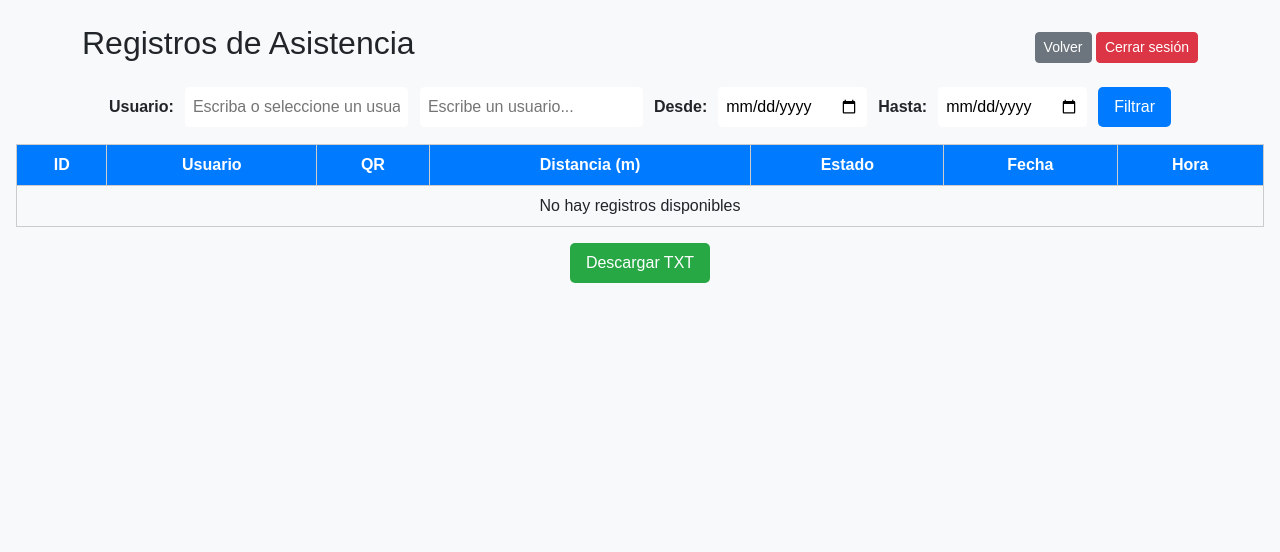
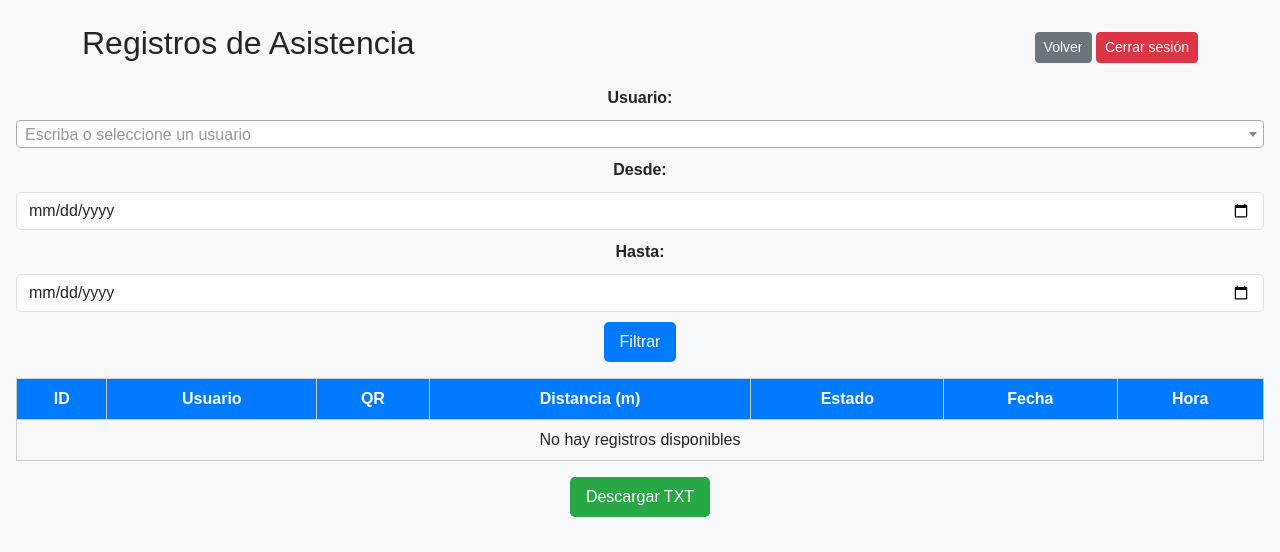
Before and after one commit to hectorxavier/qr-reader-web, a Flask app: page /registros in a window 1280 px wide. Shown: the top 552 px of the page. Run offline with Flask 3, Linux system fonts and the light colour scheme; a user stored in the database is signed in; data that the repository does not hold is empty; parts of the project's set-up code (start-up, migrations or seed data) failed here and were passed over; some libraries are stand-ins or nearby versions.

Commit message:
Ajuste pagina registro

```diff
--- a/templates/registros.html
+++ b/templates/registros.html
@@ -10,7 +10,6 @@
         main { padding: 1rem; }
         form { margin-bottom: 1rem; display: flex; flex-wrap: wrap; gap: 10px; justify-content: center; align-items: center; }
         label { font-weight: bold; }
-        input, select { padding: 0.5rem; border: 1px solid #f8f9fa; border-radius: 5px; }
         table { width: 100%; border-collapse: collapse; margin-top: 1rem; }
         th, td { border: 1px solid #ccc; padding: 0.5rem; text-align: center; }
         th { background-color: #007bff; color: white; }
@@ -22,6 +21,9 @@
         .btn-download:hover { background: #218838; }
         .card, .table-responsive { margin-top: 20px; }
     </style>
+
+    <!-- Select2 CSS -->
+    <link href="https://cdn.jsdelivr.net/npm/select2@4.1.0-rc.0/dist/css/select2.min.css" rel="stylesheet" />
 </head>
 <body>
 <div class="container mt-4">
@@ -37,25 +39,18 @@
         <!-- Filtros -->
         <form method="get" action="{{ url_for('registros') }}">
             <label for="usuario">Usuario:</label>
-            <input list="usuarios" id="usuario" name="usuario"
-                   placeholder="Escriba o seleccione un usuario"
-                   value="{{ request.args.get('usuario', '') }}">
-
-            <datalist id="usuarios">
+            <select id="usuario" name="usuario" class="form-select" style="min-width:200px;">
+                <option value="">Todos</option>
                 {% for u in usuarios %}
-                <option value="{{ u }}">
+                    <option value="{{ u }}" {% if request.args.get('usuario') == u %}selected{% endif %}>{{ u }}</option>
                 {% endfor %}
-            </datalist>
-
-            <input type="text" id="usuario_text" name="usuario"
-                value="{{ request.args.get('usuario', '') }}"
-                placeholder="Escribe un usuario...">
+            </select>
 
             <label for="fecha_inicio">Desde:</label>
-            <input type="date" id="fecha_inicio" name="fecha_inicio" value="{{ request.args.get('fecha_inicio', '') }}">
+            <input type="date" id="fecha_inicio" name="fecha_inicio" value="{{ request.args.get('fecha_inicio', '') }}" class="form-control">
 
             <label for="fecha_fin">Hasta:</label>
-            <input type="date" id="fecha_fin" name="fecha_fin" value="{{ request.args.get('fecha_fin', '') }}">
+            <input type="date" id="fecha_fin" name="fecha_fin" value="{{ request.args.get('fecha_fin', '') }}" class="form-control">
 
             <button type="submit">Filtrar</button>
         </form>
@@ -104,5 +99,18 @@
             </a>
         </div>
     </main>
+
+    <!-- Scripts -->
+    <script src="https://code.jquery.com/jquery-3.6.0.min.js"></script>
+    <script src="https://cdn.jsdelivr.net/npm/select2@4.1.0-rc.0/dist/js/select2.min.js"></script>
+    <script>
+        $(document).ready(function() {
+            $('#usuario').select2({
+                placeholder: "Escriba o seleccione un usuario",
+                allowClear: true,
+                width: 'resolve'
+            });
+        });
+    </script>
 </body>
 </html>
```
